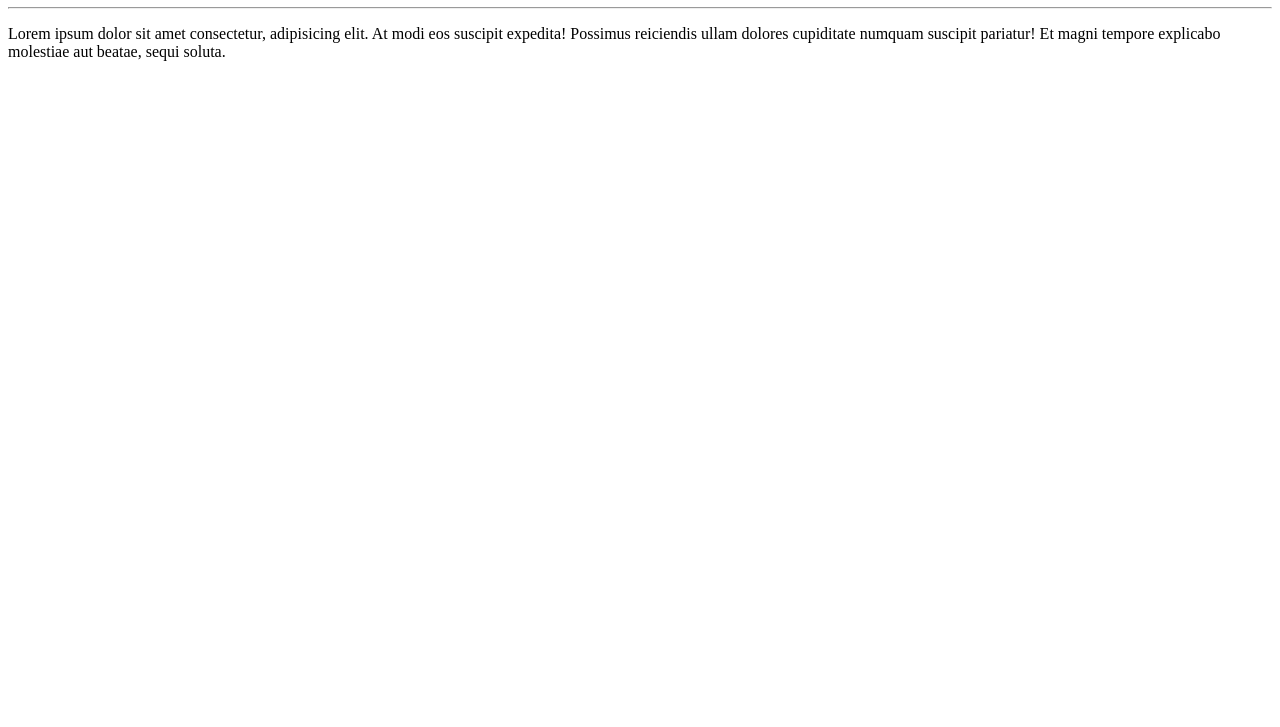
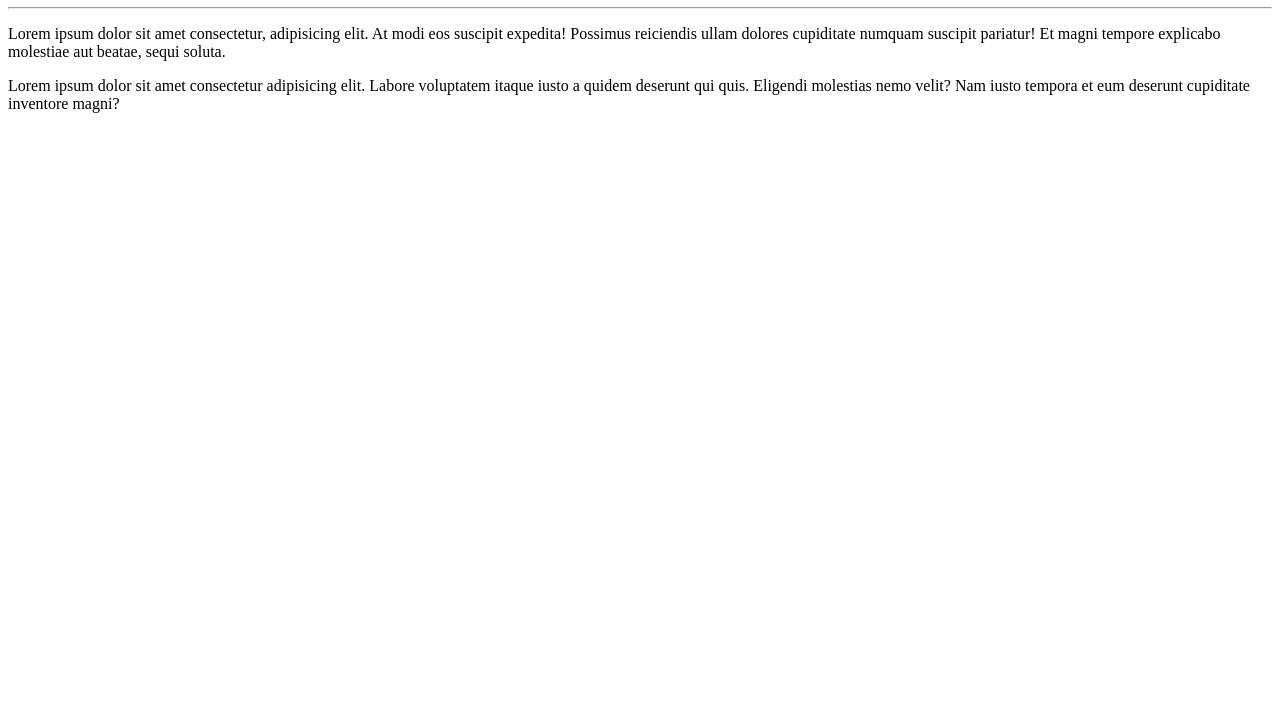
Before and after one commit to murilloressineti/Ola-Mundo, a plain HTML site: page site-exemplo/index.html in a window 1280 px wide. Shown: the part 73-800 px from the top of the page. Drawn offline with Linux system fonts and the light colour scheme.

Commit message:
Adicionei um parágrafo

```diff
--- a/site-exemplo/index.html
+++ b/site-exemplo/index.html
@@ -10,5 +10,6 @@
     <h1>Olá, Mundo!</h1>
     <hr>
     <p>Lorem ipsum dolor sit amet consectetur, adipisicing elit. At modi eos suscipit expedita! Possimus reiciendis ullam dolores cupiditate numquam suscipit pariatur! Et magni tempore explicabo molestiae aut beatae, sequi soluta.</p>
+    <p>Lorem ipsum dolor sit amet consectetur adipisicing elit. Labore voluptatem itaque iusto a quidem deserunt qui quis. Eligendi molestias nemo velit? Nam iusto tempora et eum deserunt cupiditate inventore magni?</p>
 </body>
 </html>
```
